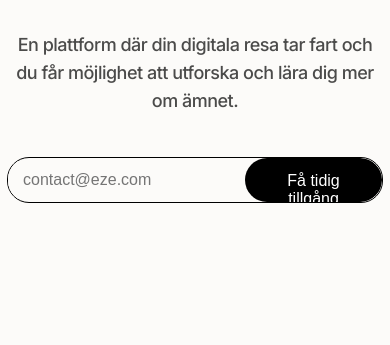
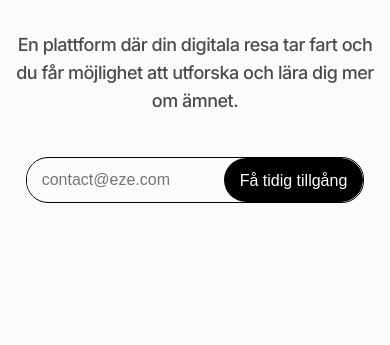
Before and after one commit to todels/shwebbproduktion, a plain HTML site: page index.html in a window 390 px wide. Shown: the part 499-844 px from the top of the page. Drawn offline with Linux system fonts and the light colour scheme.

Commit message:
fixed hero

```diff
--- a/styles.css
+++ b/styles.css
@@ -442,6 +442,7 @@ h3 {
   flex: 1;
   background-color: #fcfbf9;
   color: #333;
+  min-width: 0;
 }
 
 /* Stil för submit-knappen i formuläret.
@@ -454,8 +455,9 @@ h3 {
   font-size: 16px;
   border: none;
   height: 100%;
-  border-radius: 200px;
+  border-radius: 22px;
   cursor: pointer;
+  flex-shrink: 0;
 }
 
 /* Sektionen för "Nybörjarguides" eller erbjudanden.
@@ -915,4 +917,12 @@ h3 {
     width: 100%;
   }
 
+  .signup-form {
+    width: 90%; /* Reduce width to fit smaller screens */
+    max-width: none; /* Remove max-width constraint */
+  }
+
+  .submit-button {
+    padding: 14px 16px; /* Adjust padding for smaller screens */
+  }
 }
```
